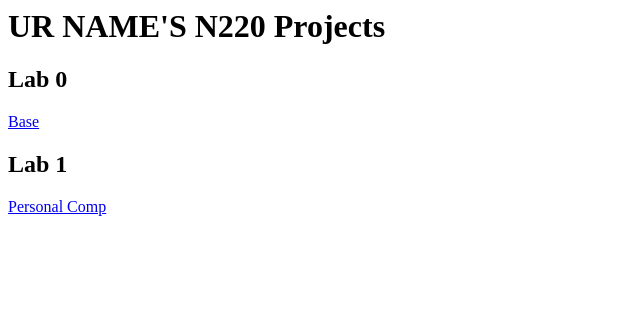
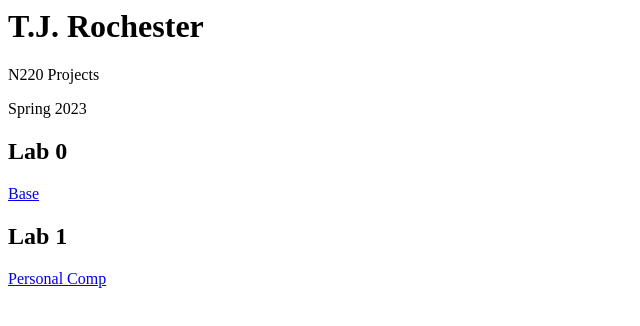
Before and after one commit to tj4github2/N220LabsS23, a plain HTML site: page index.html in a window 1280 px wide. Shown: the whole page, without its empty margins (0-640 px from the left). Drawn offline with Linux system fonts and the light colour scheme.

```diff
--- a/index.html
+++ b/index.html
@@ -1,9 +1,11 @@
 <html>
     <head>
-        <title>UR NAME'S N220 Projects</title>
+        <title>T.J. Rochester's N220 Projects</title>
     </head>
     <body>
-        <h1>UR NAME'S N220 Projects</h1>
+        <h1>T.J. Rochester</h1>
+        <p>N220 Projects</p>
+        <p>Spring 2023</p>
 
         <h2> Lab 0</h2>
         <a href="labs/lab0/base.html">Base</a>
```
Also changed, not shown: labs/lab1/personalComp.html (+1 -1 lines), 2 other files.
